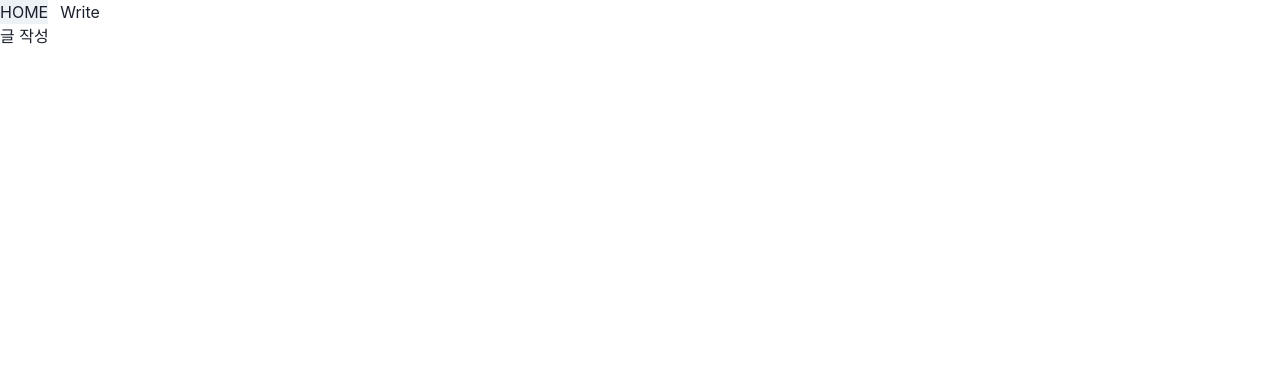
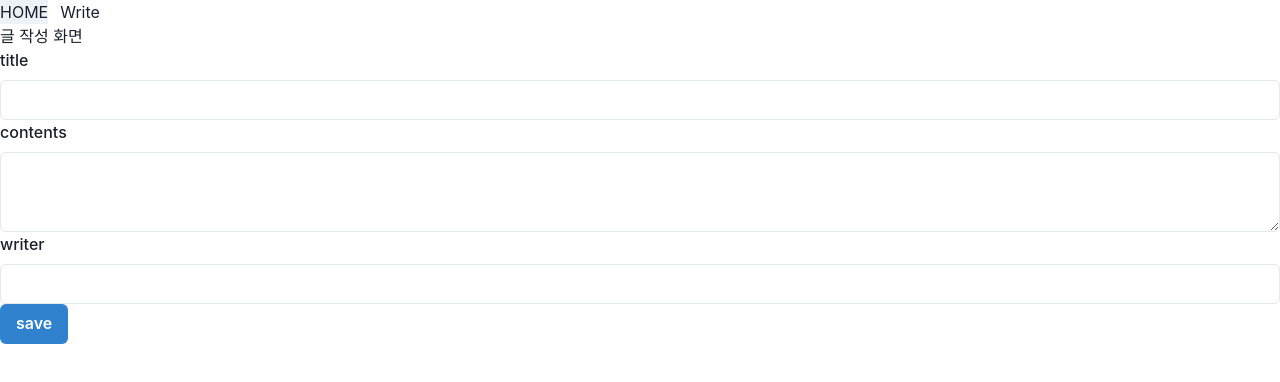
Before and after one commit to huitopia/react-mini-project-1, a React (Vite) app: page /write in a window 1280 px wide. Shown: the top 382 px of the page. Built offline with nearby package versions, Linux system fonts and the light colour scheme.

Commit message:
✨ : 글작성 화면 작업

```diff
--- a/src/page/board/BoardWrite.jsx
+++ b/src/page/board/BoardWrite.jsx
@@ -1,5 +1,55 @@
-import { Box } from '@chakra-ui/react';
+import {
+  Box,
+  Button,
+  FormControl,
+  FormLabel,
+  Input,
+  Textarea,
+} from "@chakra-ui/react";
+import { useState } from "react";
+import axios from "axios";
 
 export function BoardWrite() {
-  return <Box>글 작성</Box>;
+  const [title, setTitle] = useState("");
+  const [content, setContent] = useState("");
+  const [writer, setWriter] = useState("");
+
+  function handleSaveClick() {
+    axios.post("/api/board/add", {
+      title,
+      content,
+      writer,
+    });
+  }
+
+  return (
+    <Box>
+      <Box>글 작성 화면</Box>
+      <Box>
+        <Box>
+          <FormControl>
+            <FormLabel>title</FormLabel>
+            <Input onChange={(e) => setTitle(e.target.value)} />
+          </FormControl>
+        </Box>
+        <Box>
+          <FormControl>
+            <FormLabel>contents</FormLabel>
+            <Textarea onChange={(e) => setContent(e.target.value)} />
+          </FormControl>
+        </Box>
+        <Box>
+          <FormControl>
+            <FormLabel>writer</FormLabel>
+            <Input onChange={(e) => setWriter(e.target.value)} />
+          </FormControl>
+        </Box>
+        <Box>
+          <Button colorScheme={"blue"} onClick={handleSaveClick}>
+            save
+          </Button>
+        </Box>
+      </Box>
+    </Box>
+  );
 }
```
